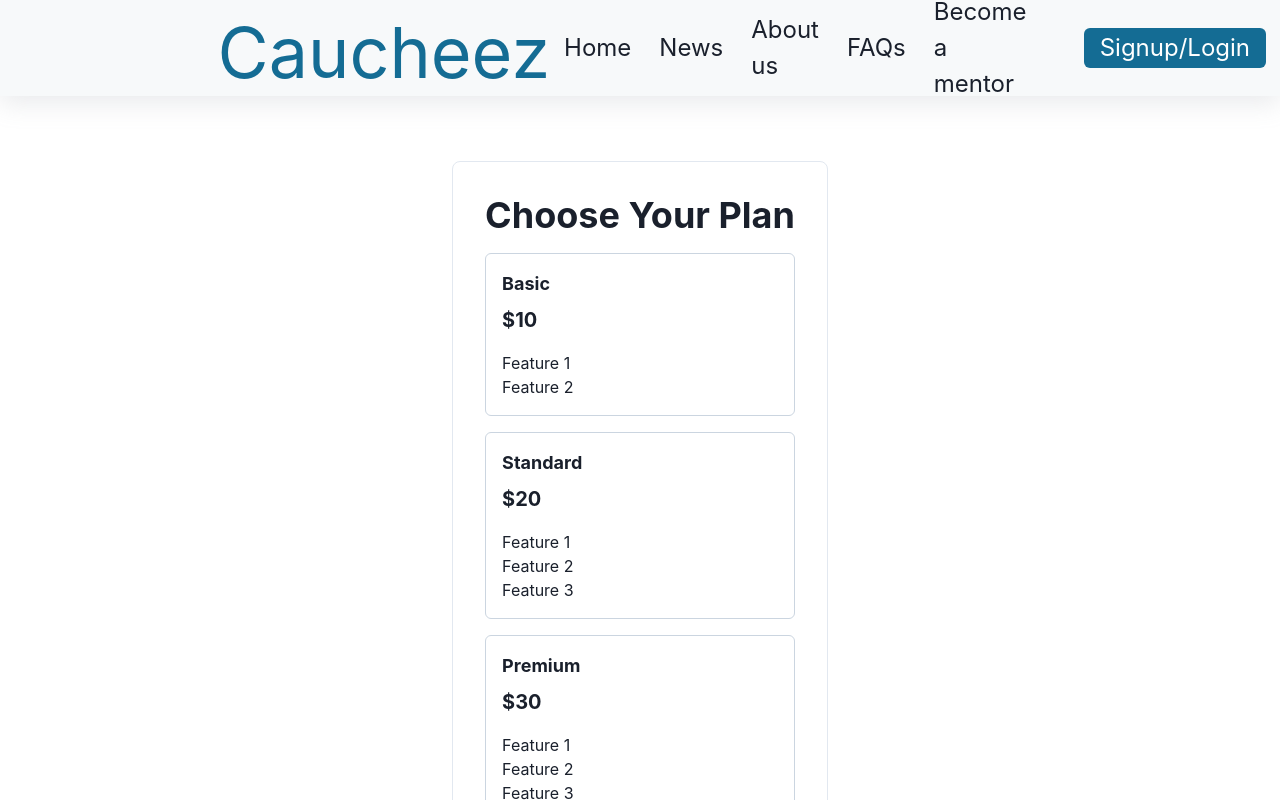
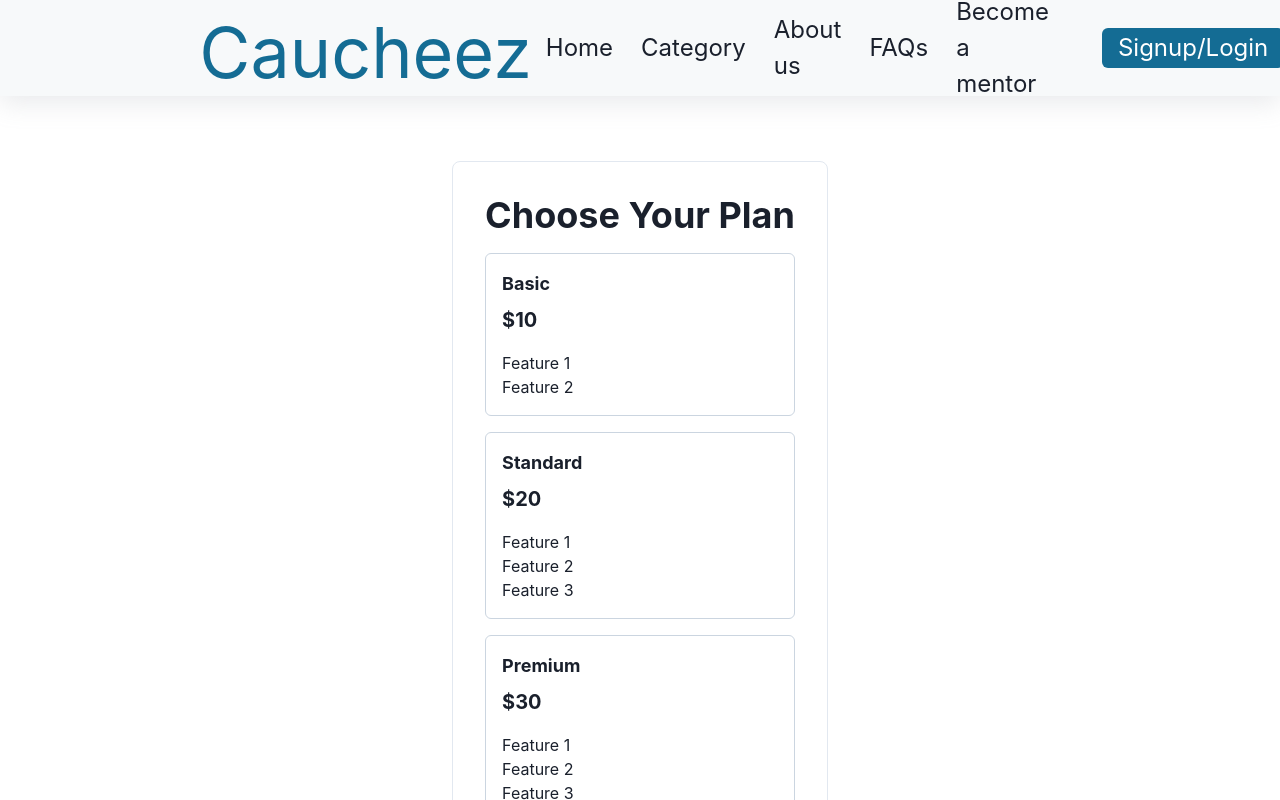
Before and after one commit to CS428-project/FE_customer, a React (Vite) app: page / in a window 1280 px wide. Shown: the top 800 px of the page. Built offline with nearby package versions, Linux system fonts and the light colour scheme.

Commit message:
changes news to category

```diff
--- a/src/components/Header/Header.tsx
+++ b/src/components/Header/Header.tsx
@@ -13,7 +13,7 @@ export default function Header() {
               <Link to={'/'}>Home</Link>
             </li>
             <li>
-              <Link to={'/news'}>News</Link>
+              <Link to={'/news'}>Category</Link>
             </li>
             <li>
               <Link to={'/about'}>About us</Link>
```
